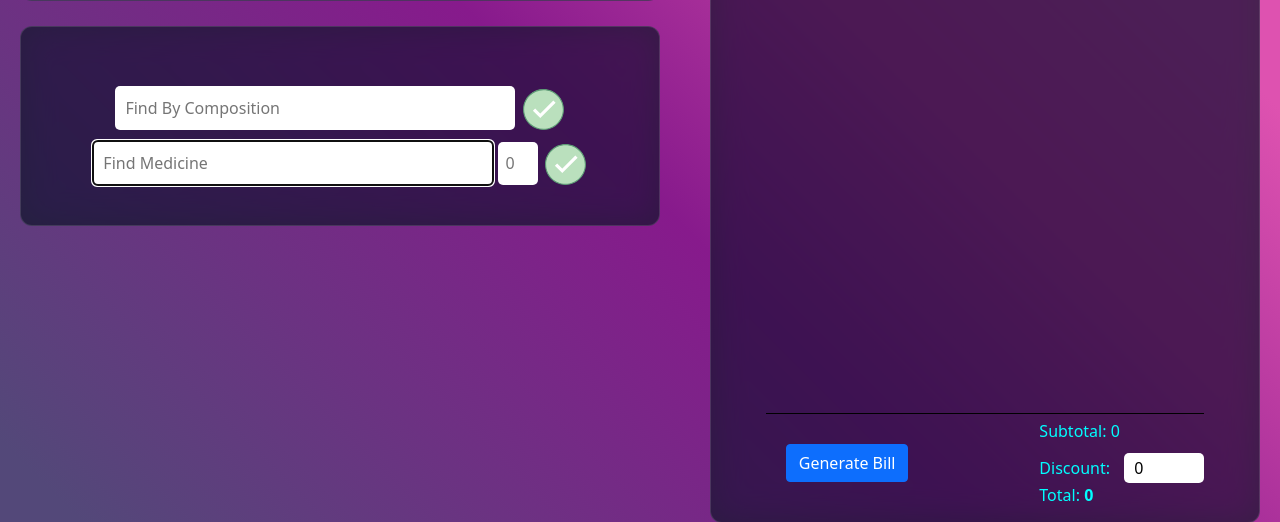
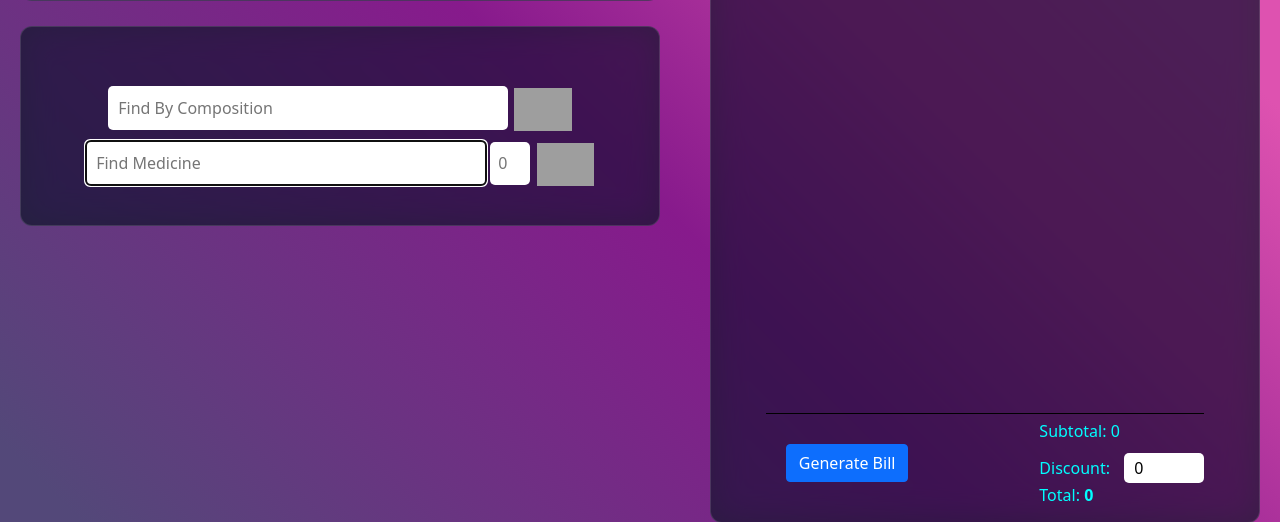
Before and after one commit to adityamittl/Pharmacy-Management, a Django app: template templates/billing.html in a window 1280 px wide. Shown: the part 217-739 px from the top of the page. Run offline with Django 3.2, Linux system fonts and the light colour scheme; the template is opened without the code that fills it, so the values that code supplies are empty; some libraries are stand-ins or nearby versions; grey boxes are pictures that could not be loaded.

Commit message:
Super final cimmit

```diff
--- a/setup.py
+++ b/setup.py
@@ -14,7 +14,7 @@ pathToDesktop = curUsr + '\\Desktop\\pharmacy.pyw'
 f = open("main.pyw", "w")
 f.write("import subprocess\n")
 f.write("import webbrowser\n")
-f.write('\twebbrowser.open_new("http://localhost:8000/")\n')
+f.write('webbrowser.open_new("http://localhost:8000/")\n')
 f.write('subprocess.run(["daphne","medical.asgi:application"])')
 f.close()
 
--- a/templates/billing.html
+++ b/templates/billing.html
@@ -178,7 +178,7 @@
             <div class="card" style="margin-top: 25px;">
                 <div>
                     <input type="text" name="medicine" placeholder="Find By Composition" id="Composition_search">
-                    <img src="/static/circletick.svg" alt="" style="margin-left:2px; height: 43px; cursor: pointer;"
+                    <img src="https://img.icons8.com/office/30/000000/checked--v1.png" alt="" style="margin-left:2px; height: 43px; cursor: pointer;"
                         onclick="medAlt()">
 
                 </div>
@@ -187,7 +187,7 @@
                     <input type="number" name="mednums" id="mednums"
                         style="width: 40px; height:43px; border-radius: 5px; border: none; text-align: center;"
                         placeholder="0" min="0">
-                    <img src="/static/circletick.svg" alt="" style="margin-left:2px; height: 43px; cursor: pointer;"
+                    <img src="https://img.icons8.com/office/30/000000/checked--v1.png" alt="" style="margin-left:2px; height: 43px; cursor: pointer;"
                         onclick="selectThis()">
                 </div>
                 <button onclick="findALternative()" class="btn btn-info" style="margin-top: 30px; display: none;"
@@ -393,7 +393,7 @@ const selectThis = async () => {
   x.setAttribute("value", quantity);
 
   clse = document.createElement("img");
-  clse.setAttribute("src", "/static/close.svg");
+  clse.setAttribute("src", "https://img.icons8.com/flat-round/64/000000/delete-sign.png");
   clse.setAttribute("onclick", `removeRow(${nextMedNo})`);
   clse.setAttribute("class", "close");
 
@@ -471,7 +471,7 @@ const showAlternative = (data) => {
       return;
     }
     $("#alternatives").append(
-      `<div class="showalts"><strong>${key}</strong> - price: ${value[1]} Quantity: ${value[0]} <span onclick="choosethis('${key}')"><img src = "/static/check.png" height="30px"></span></div>`
+      `<div class="showalts"><strong>${key}</strong> - price: ${value[1]} Quantity: ${value[0]} <span onclick="choosethis('${key}')"><img src = "https://img.icons8.com/emoji/48/000000/check-mark-emoji.png" height="30px"></span></div>`
     );
   });
 };
```
